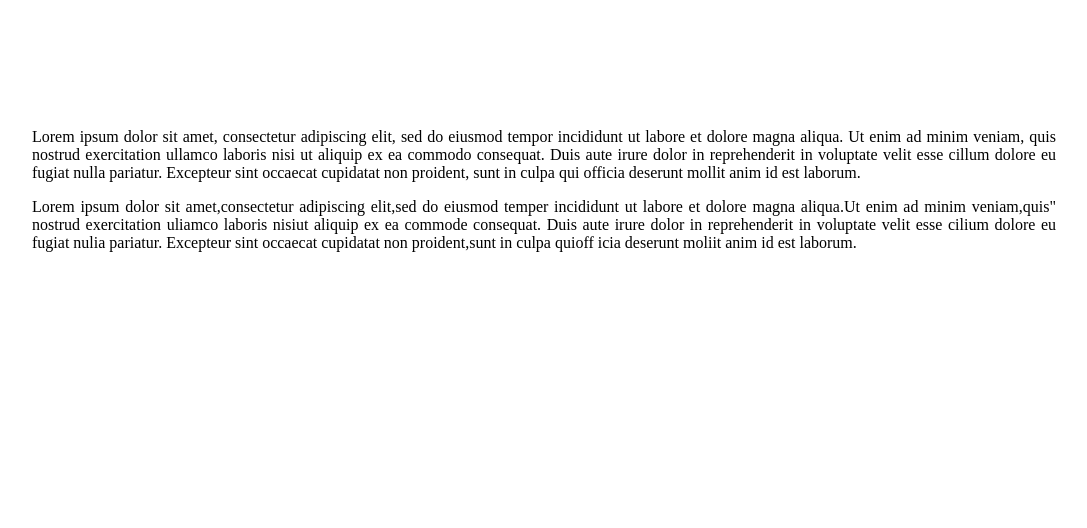
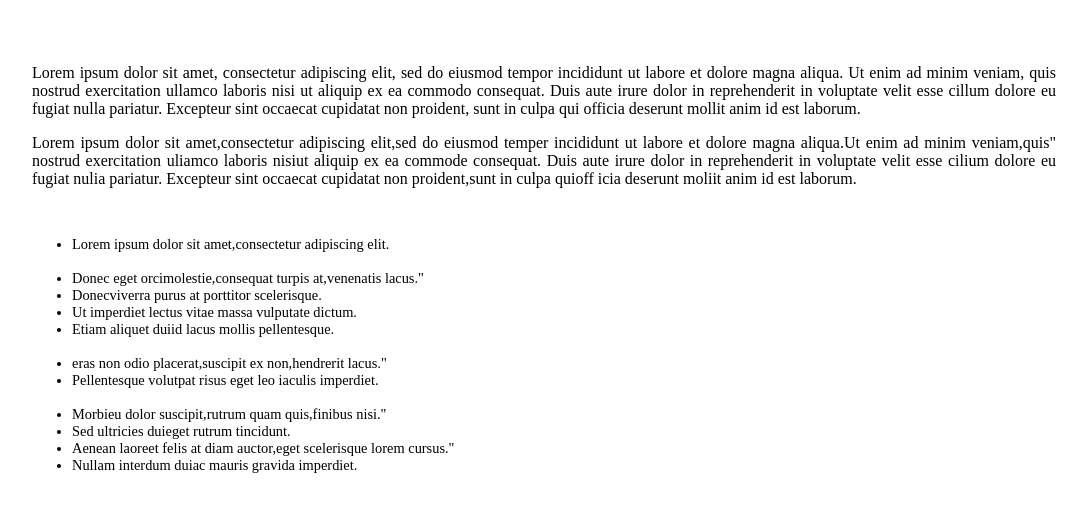
Before and after one commit to asthapandey06/Assignment3-template, a plain HTML site: page Assignment3/src/index.html in a window 1280 px wide. Shown: the whole page, without its empty margins (96-1183 px from the left). Drawn offline with Linux system fonts and the light colour scheme.

Commit message:
middle list

```diff
--- a/Assignment3/src/index.html
+++ b/Assignment3/src/index.html
@@ -10,7 +10,7 @@
             }
             </style>
     </head>
-    <body style="margin: 10%;">
+    <body style="margin: 10%; margin-top: 5%; margin-bottom: 5%;">
         <div>
             <p>
                 Lorem ipsum dolor sit amet, consectetur adipiscing elit, sed do eiusmod tempor incididunt ut labore et dolore magna aliqua.
@@ -24,7 +24,24 @@
                 nostrud exercitation uliamco laboris nisiut aliquip ex ea commode consequat.
                 Duis aute irure dolor in reprehenderit in voluptate velit esse cilium dolore eu fugiat nulia pariatur.
                 Excepteur sint occaecat cupidatat non proident,sunt in culpa quioff icia deserunt moliit anim id est laborum.
-            </p>
+            </p><br>
         </div>
+        <div>
+            <ul style="font-size: 90%;">
+                <li>Lorem ipsum dolor sit amet,consectetur adipiscing elit.</li><br>
+                <li>Donec eget orcimolestie,consequat turpis at,venenatis lacus."</li>
+                <li>Donecviverra purus at porttitor scelerisque.</li>
+                <li>Ut imperdiet lectus vitae massa vulputate dictum.</li>
+                <li>Etiam aliquet duiid lacus mollis pellentesque.</li><br>
+                <li>eras non odio placerat,suscipit ex non,hendrerit lacus."</li>
+                <li>Pellentesque volutpat risus eget leo iaculis imperdiet.</li><br>
+                <li>Morbieu dolor suscipit,rutrum quam quis,finibus nisi."</li>
+                <li>Sed ultricies duieget rutrum tincidunt.</li>
+                <li>Aenean laoreet felis at diam auctor,eget scelerisque lorem cursus."</li>
+                <li>Nullam interdum duiac mauris gravida imperdiet.</li>
+            </ul>
+            <br><br>
+        </div>
+
     </body>
 </html>
```
